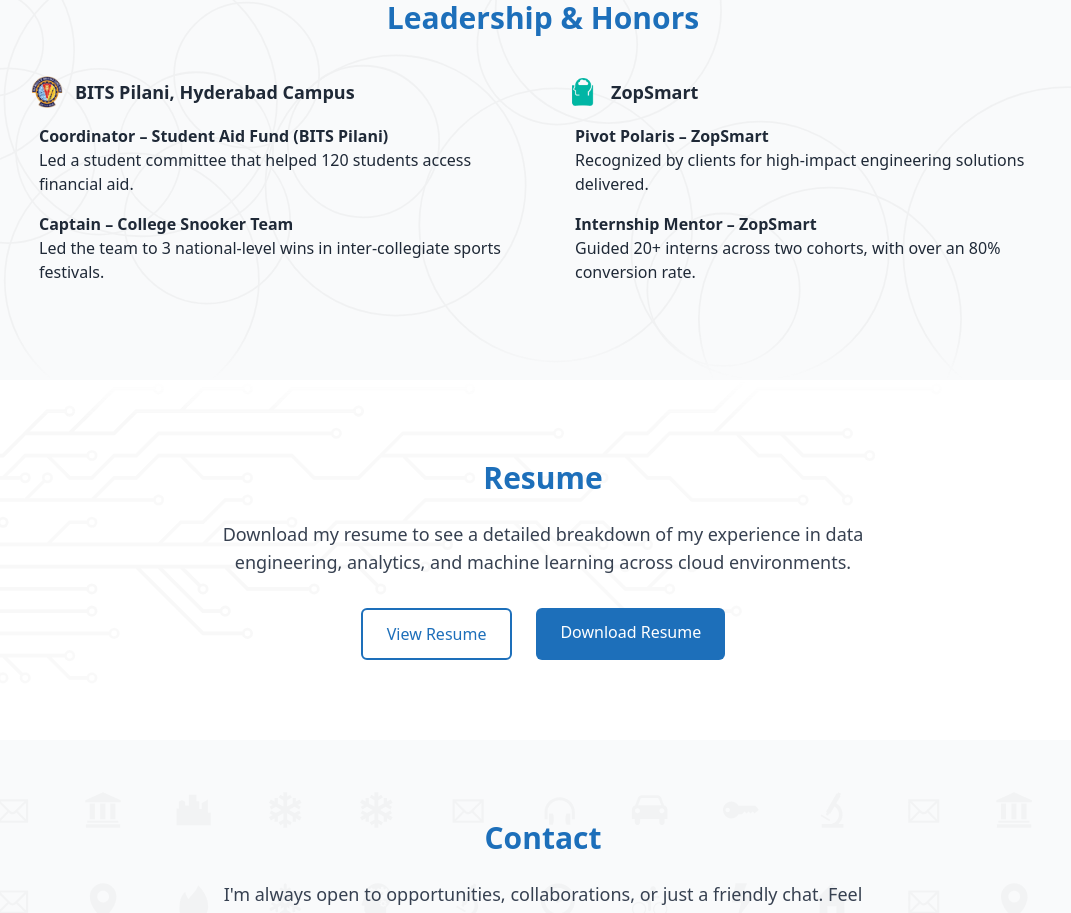
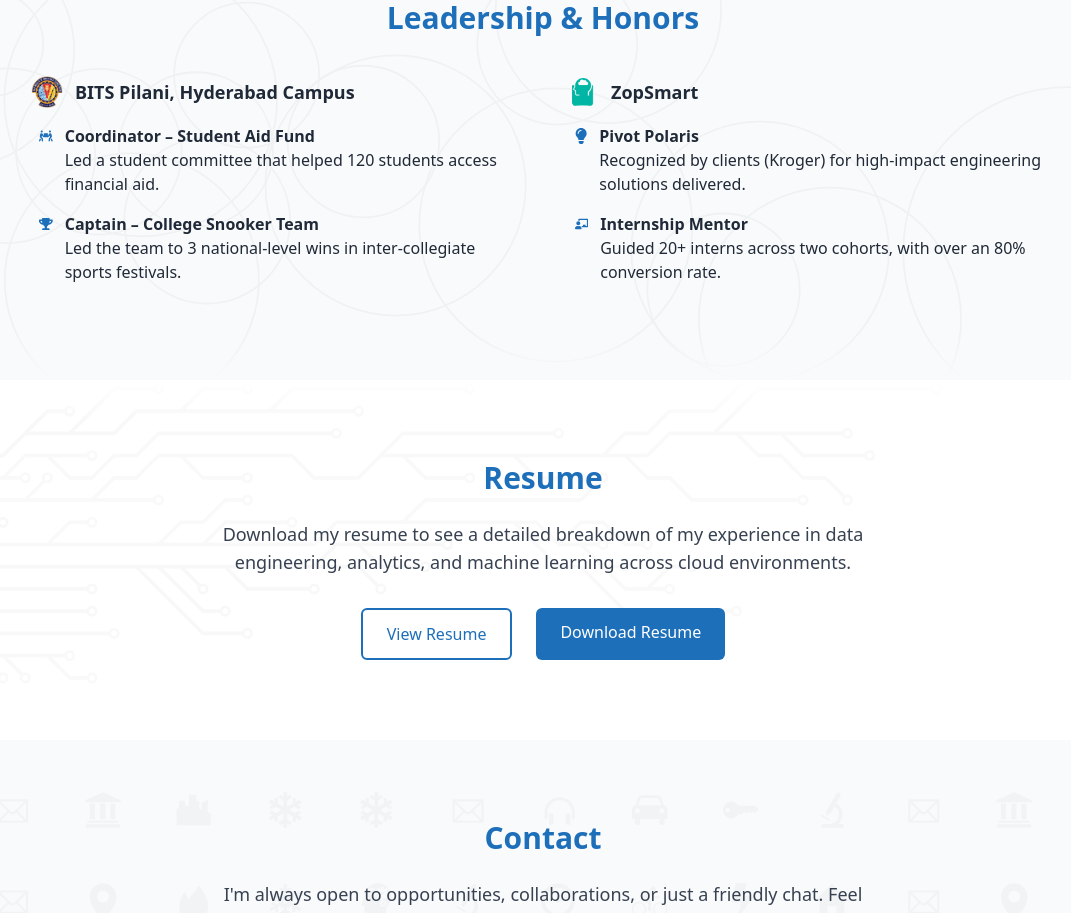
Before and after one commit to kamineni-rohit/rohit-kamineni-website, a React (Vite) app: page / in a window 1280 px wide. Shown: the part 3640-4553 px from the top of the page, without its empty margins (97-1168 px from the left). Built offline with nearby package versions, Linux system fonts and the light colour scheme.

Commit message:
Update text content in Leadership section and add icons.

```diff
--- a/src/components/LeadershipHonors.jsx
+++ b/src/components/LeadershipHonors.jsx
@@ -1,3 +1,4 @@
+import { FaPeopleCarry, FaTrophy, FaLightbulb, FaChalkboardTeacher } from "react-icons/fa";
 import zopsmartLogo from "../assets/zopsmart-logo1.png";
 import bitsLogo from "../assets/bits-logo.png";
 import SectionBackground from "./SectionBackground";
@@ -22,17 +23,19 @@
               <h3 className="font-semibold text-lg">BITS Pilani, Hyderabad Campus</h3>
             </div>
             <ul className="space-y-4 pl-2">
-              <li>
+              <li className="flex items-start gap-3">
+                <FaPeopleCarry className="text-accent mt-1" />
                 <div>
                   <h4 className="font-semibold">
-                    Coordinator – Student Aid Fund (BITS Pilani)
+                    Coordinator – Student Aid Fund
                   </h4>
                   <p>
                     Led a student committee that helped 120 students access financial aid.
                   </p>
                 </div>
               </li>
-              <li>
+              <li className="flex items-start gap-3">
+                <FaTrophy className="text-accent mt-1" />
                 <div>
                   <h4 className="font-semibold">Captain – College Snooker Team</h4>
                   <p>
@@ -50,17 +53,19 @@
               <h3 className="font-semibold text-lg">ZopSmart</h3>
             </div>
             <ul className="space-y-4 pl-2">
-              <li>
+              <li className="flex items-start gap-3">
+                <FaLightbulb className="text-accent mt-1" />
                 <div>
-                  <h4 className="font-semibold">Pivot Polaris – ZopSmart</h4>
+                  <h4 className="font-semibold">Pivot Polaris</h4>
                   <p>
-                    Recognized by clients for high-impact engineering solutions delivered.
+                    Recognized by clients (Kroger) for high-impact engineering solutions delivered.
                   </p>
                 </div>
               </li>
-              <li>
+              <li className="flex items-start gap-3">
+                <FaChalkboardTeacher className="text-accent mt-1" />
                 <div>
-                  <h4 className="font-semibold">Internship Mentor – ZopSmart</h4>
+                  <h4 className="font-semibold">Internship Mentor</h4>
                   <p>
                     Guided 20+ interns across two cohorts, with over an 80% conversion rate.
                   </p>
```
Also changed, not shown: src/components/About.jsx (indentation only).
